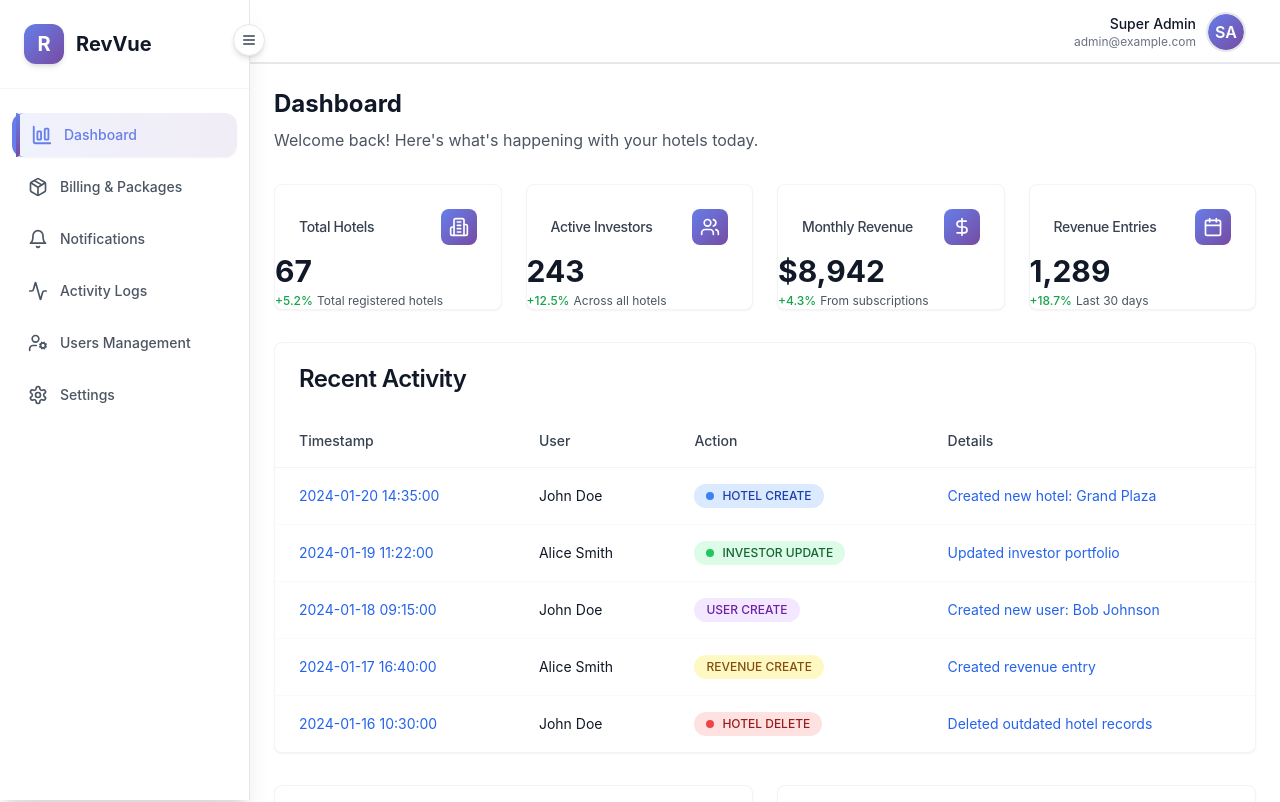
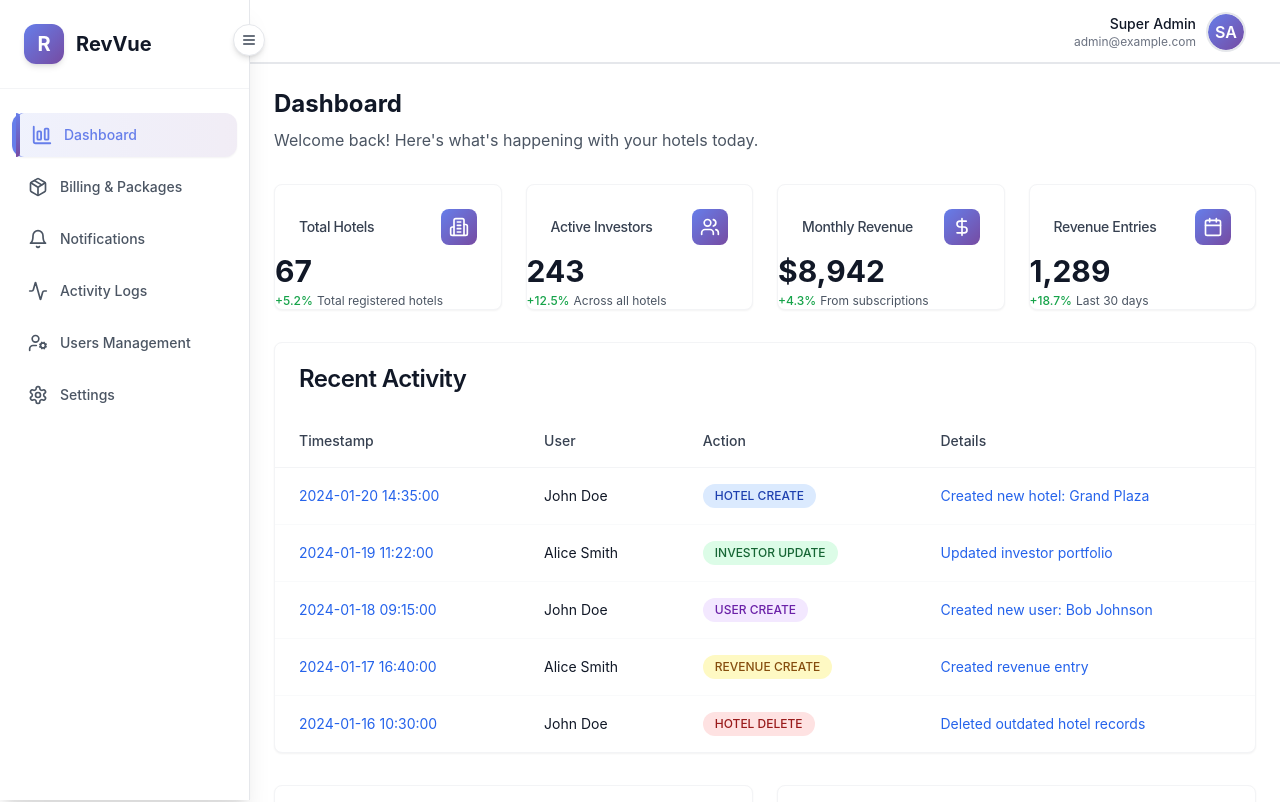
Before and after one commit to argosinfotech/revvue-insight-hub, a React (Vite) app: page /dashboard in a window 1280 px wide. Shown: the top 802 px of the page. Built offline with nearby package versions, Linux system fonts and the light colour scheme.

Commit message:
Remove dot icon from recent activity
Removed the dot icon from the "Recent Activity" table in the Dashboard. Edited src/pages/Dashboard.tsx.

```diff
--- a/src/pages/Dashboard.tsx
+++ b/src/pages/Dashboard.tsx
@@ -123,7 +123,6 @@ const Dashboard = () => {
                     <td className="py-4 px-6 text-sm text-gray-900 font-system">John Doe</td>
                     <td className="py-4 px-6 text-sm font-system">
                       <span className="inline-flex items-center gap-2 px-3 py-1 rounded-full bg-blue-100 text-blue-800 text-xs font-medium">
-                        <span className="w-2 h-2 bg-blue-500 rounded-full"></span>
                         HOTEL CREATE
                       </span>
                     </td>
@@ -134,7 +133,6 @@ const Dashboard = () => {
                     <td className="py-4 px-6 text-sm text-gray-900 font-system">Alice Smith</td>
                     <td className="py-4 px-6 text-sm font-system">
                       <span className="inline-flex items-center gap-2 px-3 py-1 rounded-full bg-green-100 text-green-800 text-xs font-medium">
-                        <span className="w-2 h-2 bg-green-500 rounded-full"></span>
                         INVESTOR UPDATE
                       </span>
                     </td>
@@ -165,7 +163,6 @@ const Dashboard = () => {
                     <td className="py-4 px-6 text-sm text-gray-900 font-system">John Doe</td>
                     <td className="py-4 px-6 text-sm font-system">
                       <span className="inline-flex items-center gap-2 px-3 py-1 rounded-full bg-red-100 text-red-800 text-xs font-medium">
-                        <span className="w-2 h-2 bg-red-500 rounded-full"></span>
                         HOTEL DELETE
                       </span>
                     </td>
```
